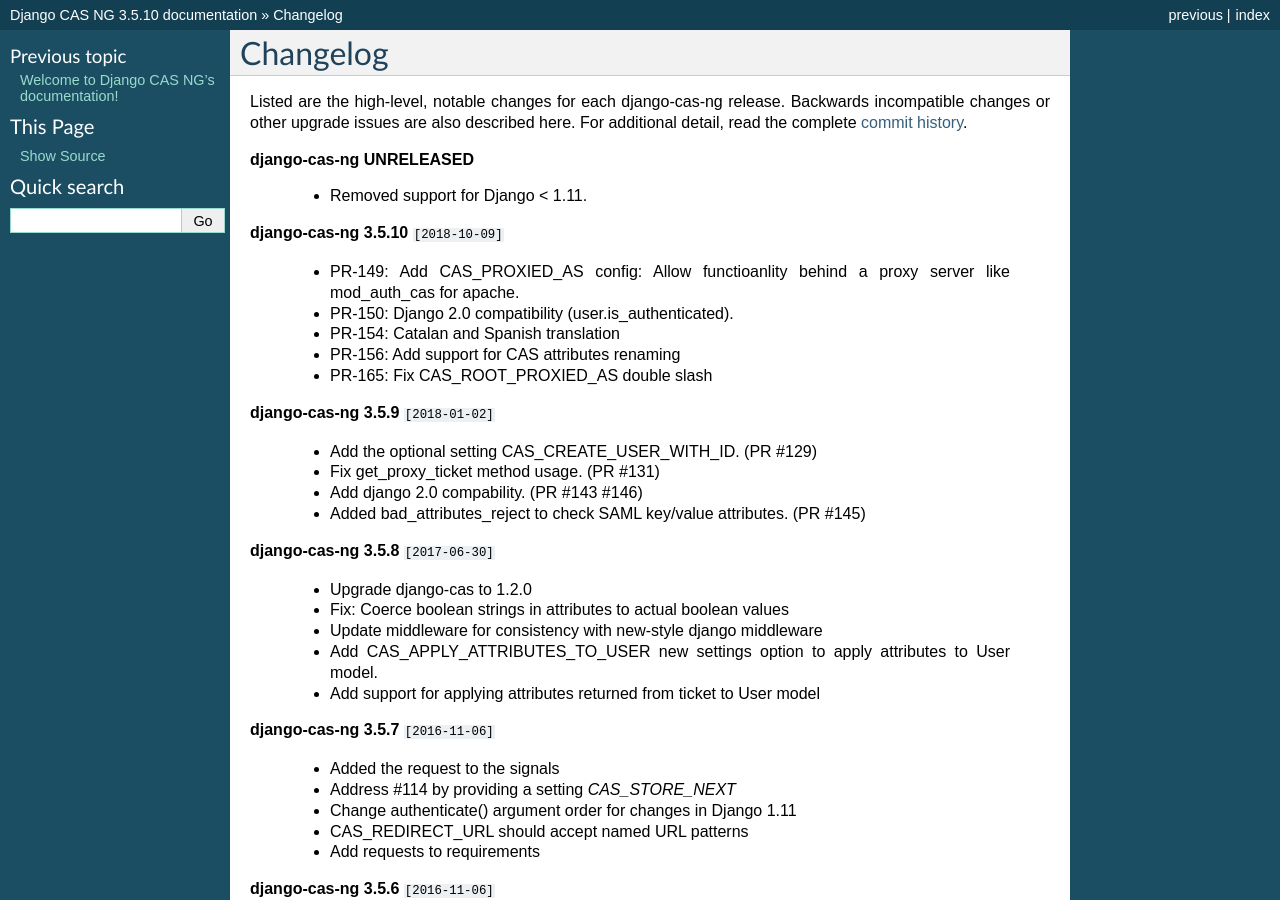
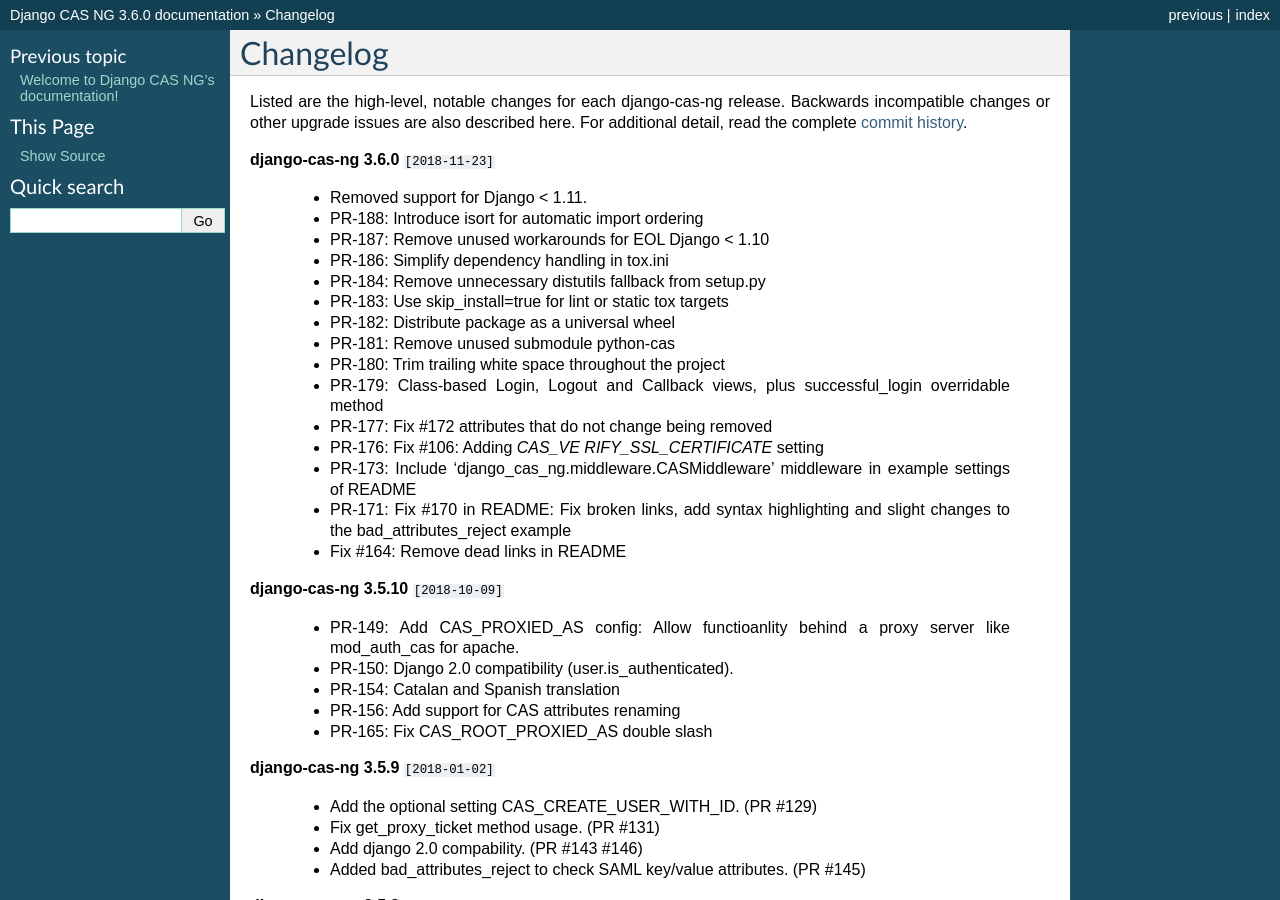
Before and after one commit to django-cas-ng/django-cas-ng, a Sphinx documentation site: the page built from docs/changelog.rst, in a window 1280 px wide and 900 px high. Built offline with Sphinx 7.4.7, drawn with Linux system fonts in a browser that asks for light colours; some of the changed text lies outside the part shown.

Commit message:
Release 3.6.0

```diff
--- a/docs/changelog.rst
+++ b/docs/changelog.rst
@@ -6,9 +6,24 @@
 Backwards incompatible changes or other upgrade issues are also described
 here. For additional detail, read the complete `commit history`_.
 
-**django-cas-ng UNRELEASED**
+**django-cas-ng 3.6.0** ``[2018-11-23]``
 
   * Removed support for Django < 1.11.
+  * PR-188: Introduce isort for automatic import ordering
+  * PR-187: Remove unused workarounds for EOL Django < 1.10
+  * PR-186: Simplify dependency handling in tox.ini
+  * PR-184: Remove unnecessary distutils fallback from setup.py
+  * PR-183: Use skip_install=true for lint or static tox targets
+  * PR-182: Distribute package as a universal wheel
+  * PR-181: Remove unused submodule python-cas
+  * PR-180: Trim trailing white space throughout the project
+  * PR-179: Class-based Login, Logout and Callback views, plus successful_login overridable method
+  * PR-177: Fix #172 attributes that do not change being removed
+  * PR-176: Fix #106: Adding `CAS_VE RIFY_SSL_CERTIFICATE` setting
+  * PR-173: Include 'django_cas_ng.middleware.CASMiddleware' middleware in example settings of README
+  * PR-171: Fix #170 in README: Fix broken links, add syntax highlighting and slight changes to the bad_attributes_reject example
+  * Fix #164: Remove dead links in README
+
 
 **django-cas-ng 3.5.10** ``[2018-10-09]``
 
--- a/docs/conf.py
+++ b/docs/conf.py
@@ -53,9 +53,9 @@
 # built documents.
 #
 # The short X.Y version.
-version = '3.5'
+version = '3.6'
 # The full version, including alpha/beta/rc tags.
-release = '3.5.10'
+release = '3.6.0'
 
 # The language for content autogenerated by Sphinx. Refer to documentation
 # for a list of supported languages.
--- a/setup.py
+++ b/setup.py
@@ -45,11 +45,11 @@
     url='https://github.com/mingchen/django-cas-ng',
     #bugtrack_url='https://github.com/mingchen/django-cas-ng/issues',  # not support this key
     download_url ='https://github.com/mingchen/django-cas-ng/releases',
-    version='3.5.10',
+    version='3.6.0',
     python_requires=">=2.7, !=3.0.*, !=3.1.*, !=3.2.*, !=3.3.*",
     install_requires=[
         'Django>=1.11',
-        'python-cas>=1.2.0',
+        'python-cas>=1.4.0',
     ],
     zip_safe=False,  # dot not package as egg or django will not found management commands
 )
```
